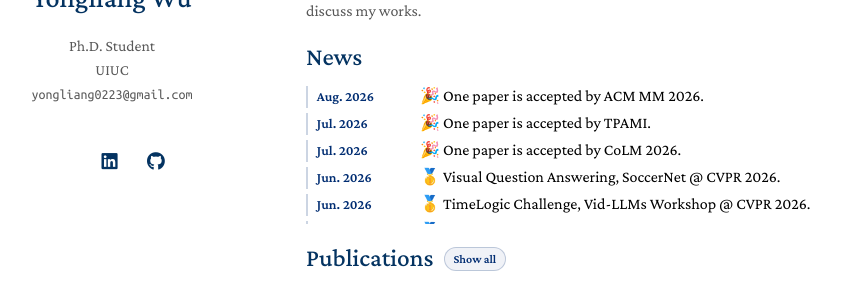
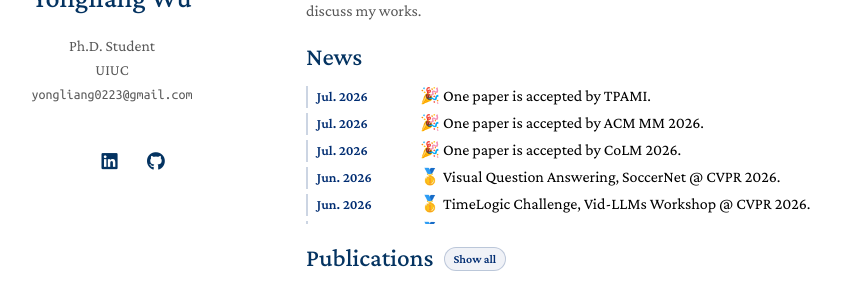
Before and after one commit to yongliang-wu/yongliang-wu.github.io, a Jekyll site: the page built from index.md, in a window 1280 px wide and 900 px high, cut to the strip 206-487 px from the top of the window. Shown: the whole strip, without its empty margins (134-975 px from the left). Built offline with Jekyll 4.4.1, drawn with Linux system fonts in a browser that asks for light colours; nearby versions of some CDN libraries; a style sheet for code colours, icons or effects is not loaded; our own code applies the rules of GitHub Pages for plain Markdown files.

Commit message:
docs: refine publication details

```diff
--- a/_data/publications.yml
+++ b/_data/publications.yml
@@ -1,10 +1,9 @@
 main:
   - title: "Representation Steering via Null-space Alignment for Concept Unlearning in Diffusion Models"
-    authors: "Yanbin Hao*, Chenyi He*, Shuo Wang, <strong>Yongliang Wu</strong>, Xinyu Ye, Xingyu Zhu†, Jiaheng Zhang, Meng Wang"
+    authors: "Yanbin Hao, Chenyi He, Shuo Wang, <strong>Yongliang Wu</strong>, Xinyu Ye, Xingyu Zhu, Jiaheng Zhang, Meng Wang"
     conference_short: ACM MM
     conference: "ACM International Conference on Multimedia (ACM MM), 2026."
     image: ./assets/img/reset.jpg
-    notes: "* Equal contribution. † Corresponding author."
 
   - title: "Unveiling Effective In-Context Configurations for Image Captioning: An External & Internal Analysis"
     authors: "Li Li, <strong>Yongliang Wu</strong>, Jingze Zhu, Jiawei Peng, Jianfei Cai, Xu Yang"
--- a/_includes/publication_item.html
+++ b/_includes/publication_item.html
@@ -11,7 +11,7 @@
     {% endif %}
   </div>
   <div class="col-sm-9" style="position: relative;padding-right: 12px;padding-left: 16px; flex: 1; min-width: 0;">
-      <div class="title">{% if link.pdf %}<a href="{{ link.pdf }}">{{ link.title }}</a>{% else %}{{ link.title }}{% endif %}</div>
+      <div class="title">{% if link.pdf %}<a href="{{ link.pdf }}">{{ link.title }}</a>{% else %}<a href="#" onclick="return false;" aria-disabled="true">{{ link.title }}</a>{% endif %}</div>
       <div class="author">{{ link.authors }}</div>
       <div class="periodical"><em>{{ link.conference }}</em>
       </div>
--- a/index.md
+++ b/index.md
@@ -12,12 +12,12 @@
 <div class="news-scroll" aria-label="News archive">
   <ul class="news-list">
     <li class="news-item">
-      <span class="news-date">Aug. 2026</span>
-      <span class="news-text">🎉 One paper is accepted by ACM MM 2026.</span>
+      <span class="news-date">Jul. 2026</span>
+      <span class="news-text">🎉 One paper is accepted by TPAMI.</span>
     </li>
     <li class="news-item">
       <span class="news-date">Jul. 2026</span>
-      <span class="news-text">🎉 One paper is accepted by TPAMI.</span>
+      <span class="news-text">🎉 One paper is accepted by ACM MM 2026.</span>
     </li>
     <li class="news-item">
       <span class="news-date">Jul. 2026</span>
```
